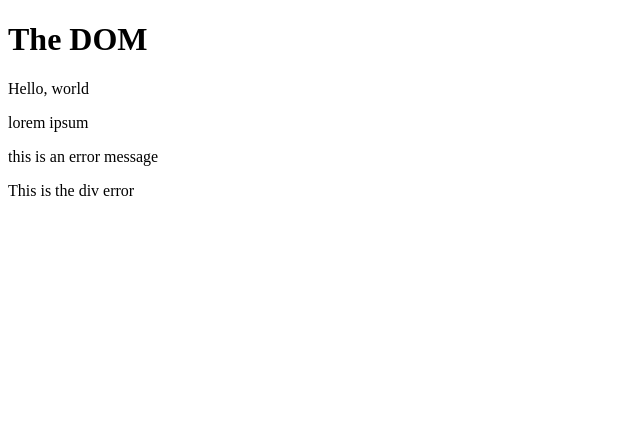
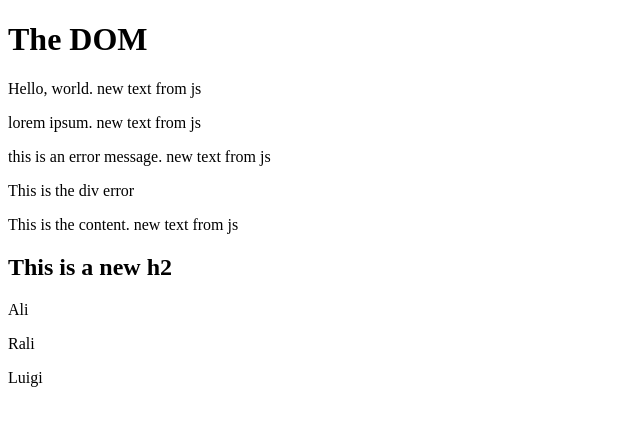
Before and after one commit to zalzar/modern-js, a plain HTML site: page chapter6/index.html in a window 1280 px wide. Shown: the whole page, without its empty margins (0-640 px from the left). Drawn offline with Linux system fonts and the light colour scheme.

Commit message:
new lessons

```diff
--- a/chapter6/index.html
+++ b/chapter6/index.html
@@ -7,13 +7,18 @@
     <title>Document</title>
 </head>
 <body>
-    <h1>The DOM</h1>
+    <h1 id="page-title">The DOM</h1>
     <div>
         <p>Hello, world</p>
         <p>lorem ipsum</p>
         <p class="error">this is an error message</p>
     </div>
+
     <div class="error">This is the div error</div>
+
+    <div class="content">
+        <p>This is the content</p>
+    </div>
 
     <script src="../chapter6/sandbox.js"></script>
 </body>
--- a/chapter6/sandbox.js
+++ b/chapter6/sandbox.js
@@ -1,27 +1,78 @@
 console.log('-------------------Chapter 6 - DOM-------------------');
+{
+    // const para1 = document.querySelector('p');
+    // console.log(para1);
+
+    // const para2 = document.querySelector('.error');
+    // console.log(para2);
+
+    // const para3 = document.querySelector('div.error');
+    // console.log(para3);
+
+    // const paras = document.querySelectorAll('p');
+    // console.log(paras);
+    // console.log(paras[1]);
+
+    // paras.forEach(para => {
+    //     console.log(para);
+    // });
+
+    // const errors = document.querySelector('.error');
+    // console.log(errors);
+}
 
 
+{
+    // console.log('-------------------Get elements by-------------------');
+
+    // // get an element by ID
+    // const tittle = document.getElementById('page-title');
+    // console.log(tittle);
+
+    // // get elements by their class name
+    // const errors = document.getElementsByClassName('.error');
+    // console.log(errors);
+    // console.log(errors[0]);
+
+    // // get elements by their tag name
+    // const paras = document.getElementsByTagName('p');
+    // console.log(paras);
+    // console.log(paras[0]);
+}
+
+{
+    // console.log('-------------------Change the text inside HTML-------------------');
+
+    // const para = document.querySelector('p');
+    // console.log(para.innerText);
+
+    // para.innerText = 'this text was changed by js';
 
 
+    const paras = document.querySelectorAll('p');
+    paras.forEach(para => {
+        //console.log(para.innerText);
+        para.innerText += '. new text from js';
+        console.log(para.innerText);
 
+    });
+}
 
+{
+    console.log('-------------------Change the HTML of page-------------------');
 
-const para1 = document.querySelector('p');
-console.log(para1);
+    const content = document.querySelector('.content');
+    content.innerHTML += '<h2>This is a new h2</h2>';
+}
 
-const para2 = document.querySelector('.error');
-console.log(para2);
+{
+    console.log('-------------------Change the HTML of page-------------------');
+    const content = document.querySelector('.content');
 
-const para3 = document.querySelector('div.error');
-console.log(para3);
+    const people = ['Ali', 'Rali', 'Luigi'];
 
-const paras = document.querySelectorAll('p');
-console.log(paras);
-console.log(paras[1]);
+    people.forEach(person => {
+        content.innerHTML += `<p>${person}</p>`;
+    });
 
-paras.forEach(para => {
-    console.log(para);
-});
-
-const errors = document.querySelector('.error');
-console.log(errors);
+}
```
